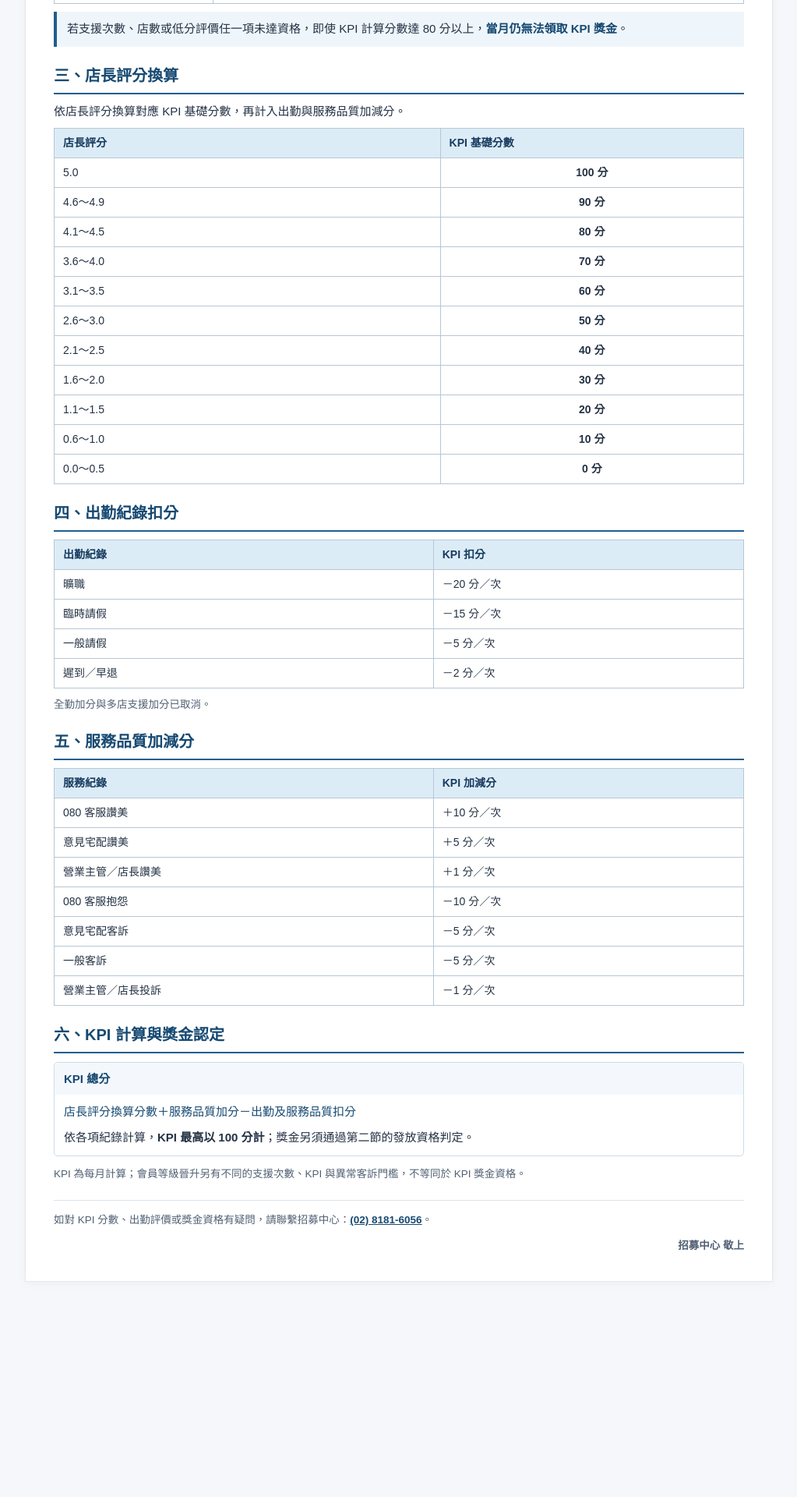
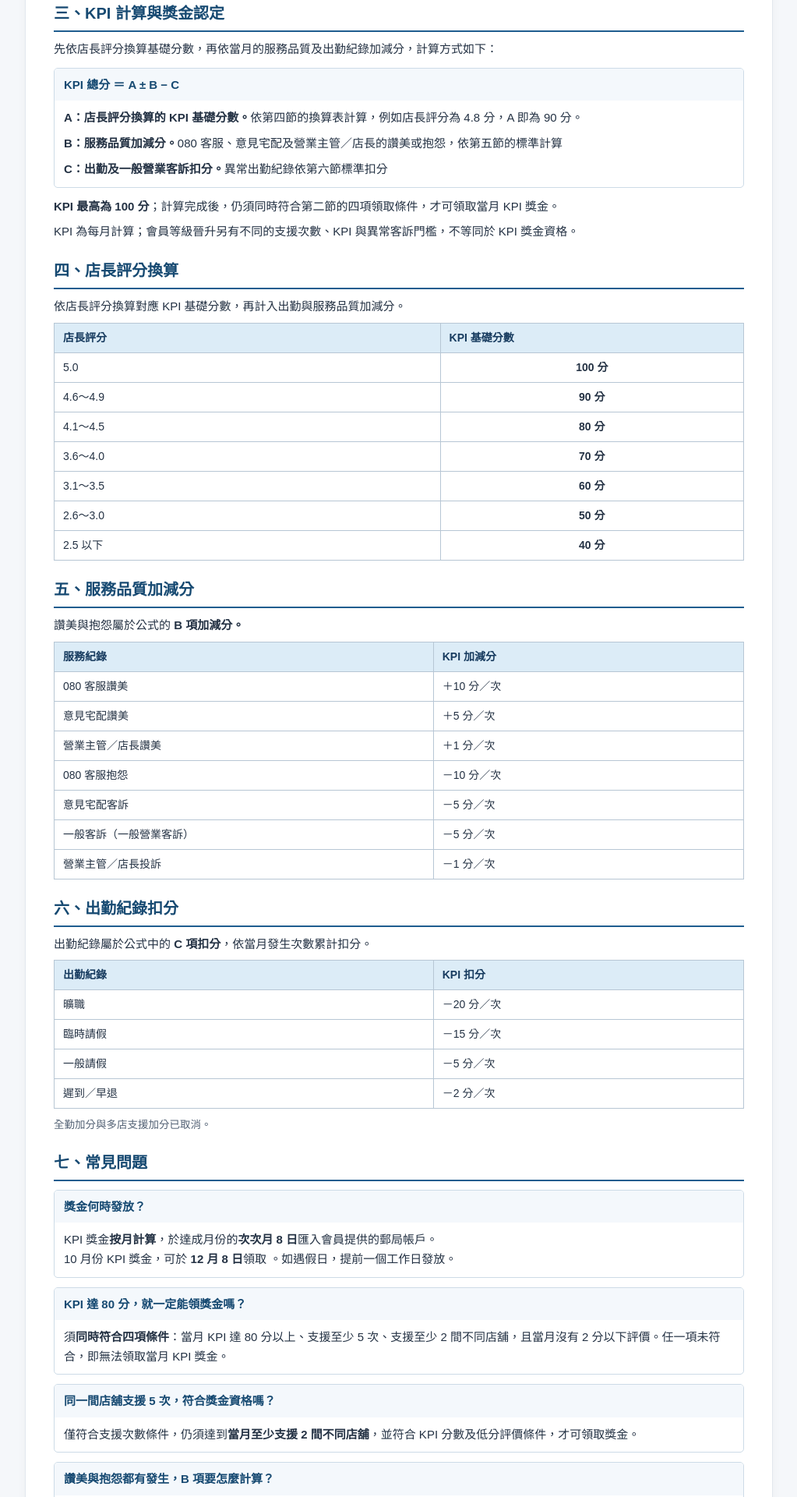
Before and after one commit to FMHRG126/FM-member-KPI, a plain HTML site: page index.html in a window 1280 px wide. Shown: the part 880-2800 px from the top of the page at 78% size, without its empty margins (128-1151 px from the left). Before the commit the page ends 2552 px from the top, so only its background shows below. Drawn offline with Linux system fonts and the light colour scheme.

Commit message:
Add files via upload

```diff
--- a/index.html
+++ b/index.html
@@ -221,7 +221,7 @@ tbody th[scope=row]{font-weight:600!important}
 @media(max-width:360px){main{padding-left:12px!important;padding-right:12px!important}.main-title{font-size:23px!important}table,th,td{font-size:12.5px!important}th,td{padding:6px 5px!important}}
 @media print{main{width:100%!important;padding:0!important;margin:0!important;border:0!important;box-shadow:none!important}}
 </style></head><body><main>
-<header><h1 class="main-title"><span class="title-text">緊急支援人力<br/>會員 KPI 制度</span></h1><p class="intro">KPI 依會員每月支援表現計算，包含<strong>店長評分、出勤紀錄及服務品質</strong>。當月 KPI 達 80 分且符合獎金領取資格，即可依分數級距領取獎金。</p></header>
+<header><h1 class="main-title"><span class="title-text">緊急支援人力<br/>會員 KPI 制度</span></h1><p class="intro">會員依每月支援表現進行 KPI 評核，符合領取資格者，即可領取對應的 KPI 獎金。以下說明評核項目、獎金級距及領取條件。</p></header>
 <section aria-labelledby="reward"><h2 id="reward">一、每月 KPI 獎金</h2><p>每月結算一次，依當月 KPI 總分對應獎金級距，<strong>最高為 100 分</strong>。</p><div class="table-wrap"><table aria-label="每月 KPI 分數與獎金" class="kpi-table"><thead><tr><th scope="col">KPI 總分</th><th scope="col">獎金金額</th></tr></thead><tbody>
 <tr><td><strong>100 分</strong></td><td><span class="amount">2,000<span class="unit">元</span></span></td></tr>
 <tr><td><strong>95.0～99.9 分</strong></td><td><span class="amount">1,000<span class="unit">元</span></span></td></tr>
@@ -235,15 +235,92 @@ tbody th[scope=row]{font-weight:600!important}
 <tr><th scope="row">支援次數</th><td>當月至少支援 <strong>5 次</strong></td></tr>
 <tr><th scope="row">支援店數</th><td>當月至少支援 <strong>2 間不同店舖</strong></td></tr>
 <tr><th scope="row">低分評價</th><td>當月<strong>不得有 2 分以下</strong>之評價紀錄</td></tr>
-</tbody></table></div><div class="callout"><p>若支援次數、店數或低分評價任一項未達資格，即使 KPI 計算分數達 80 分以上，<strong>當月仍無法領取 KPI 獎金</strong>。</p></div></section>
-<section aria-labelledby="scoring"><h2 id="scoring">三、店長評分換算</h2><p>依店長評分換算對應 KPI 基礎分數，再計入出勤與服務品質加減分。</p><div class="table-wrap"><table aria-label="店長評分與 KPI 分數換算" class="score-table"><thead><tr><th scope="col">店長評分</th><th scope="col">KPI 基礎分數</th></tr></thead><tbody>
-<tr><td>5.0</td><td><strong>100 分</strong></td></tr><tr><td>4.6～4.9</td><td><strong>90 分</strong></td></tr><tr><td>4.1～4.5</td><td><strong>80 分</strong></td></tr><tr><td>3.6～4.0</td><td><strong>70 分</strong></td></tr><tr><td>3.1～3.5</td><td><strong>60 分</strong></td></tr><tr><td>2.6～3.0</td><td><strong>50 分</strong></td></tr><tr><td>2.1～2.5</td><td><strong>40 分</strong></td></tr><tr><td>1.6～2.0</td><td><strong>30 分</strong></td></tr><tr><td>1.1～1.5</td><td><strong>20 分</strong></td></tr><tr><td>0.6～1.0</td><td><strong>10 分</strong></td></tr><tr><td>0.0～0.5</td><td><strong>0 分</strong></td></tr></tbody></table></div></section>
-<section aria-labelledby="attendance"><h2 id="attendance">四、出勤紀錄扣分</h2><div class="table-wrap"><table aria-label="KPI 出勤扣分" class="small-table"><thead><tr><th scope="col">出勤紀錄</th><th scope="col">KPI 扣分</th></tr></thead><tbody>
+</tbody></table></div></section>
+<section aria-labelledby="method">
+<h2 id="method">三、KPI 計算與獎金認定</h2>
+<p>先依店長評分換算基礎分數，再依當月的服務品質及出勤紀錄加減分，計算方式如下：</p>
+<div class="info-box">
+<h3 class="info-title">KPI 總分 ＝ A ± B − C</h3>
+<div class="info-body">
+<p><strong>A：店長評分換算的 KPI 基礎分數。</strong>依第四節的換算表計算，例如店長評分為 4.8 分，A 即為 90 分。</p>
+<p><strong>B：服務品質加減分。</strong>080 客服、意見宅配及營業主管／店長的讚美或抱怨，依第五節的標準計算</p>
+<p><strong>C：出勤及一般營業客訴扣分。</strong>異常出勤紀錄依第六節標準扣分</p>
+</div>
+</div>
+<p><strong>KPI 最高為 100 分</strong>；計算完成後，仍須同時符合第二節的四項領取條件，才可領取當月 KPI 獎金。</p>
+<p>KPI 為每月計算；會員等級晉升另有不同的支援次數、KPI 與異常客訴門檻，不等同於 KPI 獎金資格。</p>
+</section>
+<section aria-labelledby="scoring"><h2 id="scoring">四、店長評分換算</h2><p>依店長評分換算對應 KPI 基礎分數，再計入出勤與服務品質加減分。</p><div class="table-wrap"><table aria-label="店長評分與 KPI 分數換算" class="score-table"><thead><tr><th scope="col">店長評分</th><th scope="col">KPI 基礎分數</th></tr></thead><tbody>
+<tr><td>5.0</td><td><strong>100 分</strong></td></tr><tr><td>4.6～4.9</td><td><strong>90 分</strong></td></tr><tr><td>4.1～4.5</td><td><strong>80 分</strong></td></tr><tr><td>3.6～4.0</td><td><strong>70 分</strong></td></tr><tr><td>3.1～3.5</td><td><strong>60 分</strong></td></tr><tr><td>2.6～3.0</td><td><strong>50 分</strong></td></tr><tr><td>2.5 以下</td><td><strong>40 分</strong></td></tr></tbody></table></div></section>
+<section aria-labelledby="service">
+<h2 id="service">五、服務品質加減分</h2>
+<p>讚美與抱怨屬於公式的 <strong>B 項加減分。</strong></p>
+<div class="table-wrap">
+<table aria-label="服務品質 KPI 加減分與計算項目" class="small-table">
+<thead><tr><th scope="col">服務紀錄</th><th scope="col">KPI 加減分</th></tr></thead>
+<tbody>
+<tr><td>080 客服讚美</td><td>＋10 分／次</td></tr>
+<tr><td>意見宅配讚美</td><td>＋5 分／次</td></tr>
+<tr><td>營業主管／店長讚美</td><td>＋1 分／次</td></tr>
+<tr><td>080 客服抱怨</td><td>－10 分／次</td></tr>
+<tr><td>意見宅配客訴</td><td>－5 分／次</td></tr>
+<tr><td>一般客訴（一般營業客訴）</td><td>－5 分／次</td></tr>
+<tr><td>營業主管／店長投訴</td><td>－1 分／次</td></tr>
+</tbody>
+</table>
+</div>
+</section>
+<section aria-labelledby="attendance"><h2 id="attendance">六、出勤紀錄扣分</h2><p>出勤紀錄屬於公式中的 <strong>C 項扣分</strong>，依當月發生次數累計扣分。</p><div class="table-wrap"><table aria-label="KPI 出勤扣分" class="small-table"><thead><tr><th scope="col">出勤紀錄</th><th scope="col">KPI 扣分</th></tr></thead><tbody>
 <tr><td>曠職</td><td>－20 分／次</td></tr><tr><td>臨時請假</td><td>－15 分／次</td></tr><tr><td>一般請假</td><td>－5 分／次</td></tr><tr><td>遲到／早退</td><td>－2 分／次</td></tr>
 </tbody></table></div><p class="note">全勤加分與多店支援加分已取消。</p></section>
-<section aria-labelledby="service"><h2 id="service">五、服務品質加減分</h2><div class="table-wrap"><table aria-label="服務品質 KPI 加減分" class="small-table"><thead><tr><th scope="col">服務紀錄</th><th scope="col">KPI 加減分</th></tr></thead><tbody>
-<tr><td>080 客服讚美</td><td>＋10 分／次</td></tr><tr><td>意見宅配讚美</td><td>＋5 分／次</td></tr><tr><td>營業主管／店長讚美</td><td>＋1 分／次</td></tr><tr><td>080 客服抱怨</td><td>－10 分／次</td></tr><tr><td>意見宅配客訴</td><td>－5 分／次</td></tr><tr><td>一般客訴</td><td>－5 分／次</td></tr><tr><td>營業主管／店長投訴</td><td>－1 分／次</td></tr>
-</tbody></table></div></section>
-<section aria-labelledby="method"><h2 id="method">六、KPI 計算與獎金認定</h2><div class="info-box"><h3 class="info-title">KPI 總分</h3><div class="info-body"><p class="formula">店長評分換算分數＋服務品質加分－出勤及服務品質扣分</p><p>依各項紀錄計算，<strong>KPI 最高以 100 分計</strong>；獎金另須通過第二節的發放資格判定。</p></div></div><p class="note" style="margin-top:16px">KPI 為每月計算；會員等級晉升另有不同的支援次數、KPI 與異常客訴門檻，不等同於 KPI 獎金資格。</p></section>
+<section aria-labelledby="faq">
+<h2 id="faq">七、常見問題</h2>
+
+<div class="info-box">
+<h3 class="info-title">獎金何時發放？</h3>
+<div class="info-body">
+<p>KPI 獎金<strong>按月計算</strong>，於達成月份的<strong>次次月 8 日</strong>匯入會員提供的郵局帳戶。<br>10 月份 KPI 獎金，可於 <strong>12 月 8 日</strong>領取 。如遇假日，提前一個工作日發放。</p>
+</div>
+</div>
+
+
+
+<div class="info-box">
+<h3 class="info-title">KPI 達 80 分，就一定能領獎金嗎？</h3>
+<div class="info-body">
+<p>須<strong>同時符合四項條件</strong>：當月 KPI 達 80 分以上、支援至少 5 次、支援至少 2 間不同店舖，且當月沒有 2 分以下評價。任一項未符合，即無法領取當月 KPI 獎金。</p>
+</div>
+</div>
+<div class="info-box">
+<h3 class="info-title">同一間店舖支援 5 次，符合獎金資格嗎？</h3>
+<div class="info-body">
+<p>僅符合支援次數條件，仍須達到<strong>當月至少支援 2 間不同店舖</strong>，並符合 KPI 分數及低分評價條件，才可領取獎金。</p>
+</div>
+</div>
+<div class="info-box">
+<h3 class="info-title">讚美與抱怨都有發生，B 項要怎麼計算？</h3>
+<div class="info-body">
+<p>依每筆紀錄的標準分別加減後合計。例如 080 客服讚美 1 次加 10 分，意見宅配客訴 1 次扣 5 分，兩筆 B 項合計為<strong>加 5 分</strong>；之後再扣除 C 項的出勤及一般營業客訴扣分。</p>
+</div>
+</div>
+<div class="info-box">
+<h3 class="info-title">KPI 加分後超過 100 分，可以領更多獎金嗎？</h3>
+<div class="info-body">
+<p>KPI 最高以 <strong>100 分</strong>計。即使加分後超過 100 分，仍依 100 分級距認定；符合領取資格時，每月 KPI 獎金最高為 <strong>2,000 元</strong>。</p>
+</div>
+</div>
+<div class="info-box">
+<h3 class="info-title">有一筆 2 分以下評價，但 KPI 總分達 80 分，還能領獎金嗎？</h3>
+<div class="info-body">
+<p>當月只要有<strong>任一筆 2 分以下評價</strong>，即未符合低分評價條件，即使 KPI 總分達 80 分以上，也無法領取當月 KPI 獎金。</p>
+</div>
+</div>
+<div class="info-box">
+<h3 class="info-title">全勤或多店支援，還有額外 KPI 加分嗎？</h3>
+<div class="info-body">
+<p><strong>全勤加分與多店支援加分已取消。</strong>支援至少 5 次及至少 2 間不同店舖，屬於 KPI 獎金領取資格，並非額外加分項目。</p>
+</div>
+</div>
+</section>
 <footer class="footer"><p>如對 KPI 分數、出勤評價或獎金資格有疑問，請聯繫招募中心：<a class="tel contact-phone" href="tel:+886281816056">(02) 8181-6056</a>。</p><p class="signature">招募中心 敬上</p></footer>
 </main></body></html>
```
